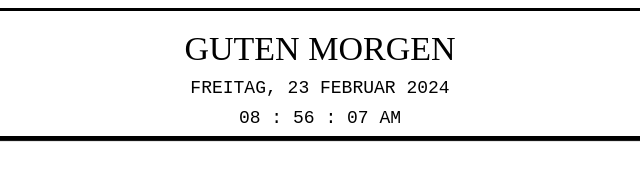
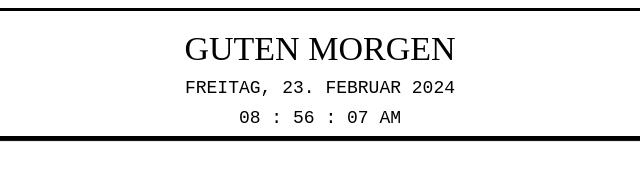
Before and after one commit to Trolli991/notion_welcome, a plain HTML site: page index.html in a window 1280 px wide. Shown: the full height of the page, 320-960 px from the left. Drawn offline with Linux system fonts and the light colour scheme.

Commit message:
Update index.html

```diff
--- a/index.html
+++ b/index.html
@@ -116,7 +116,7 @@ function dispalyGreetings(today){
         var monthName = monthNames[today.getMonth()];
         var date = today.getDate();
         var year = today.getFullYear();
-        document.getElementById('date').innerHTML =dayName+", "+date+" "+monthName+" "+year;
+        document.getElementById('date').innerHTML =dayName+", "+date+". "+monthName+" "+year;
 
     }
 
```
